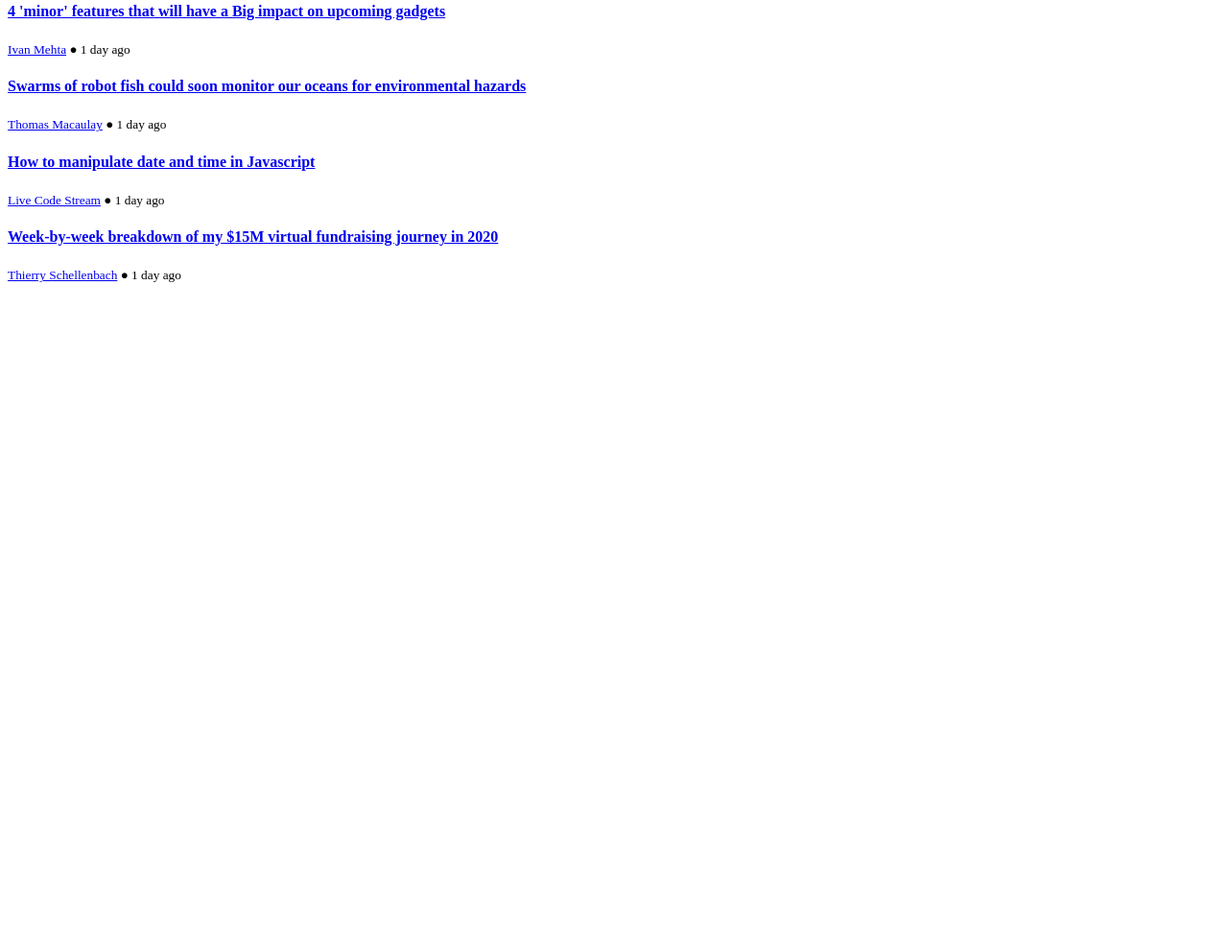
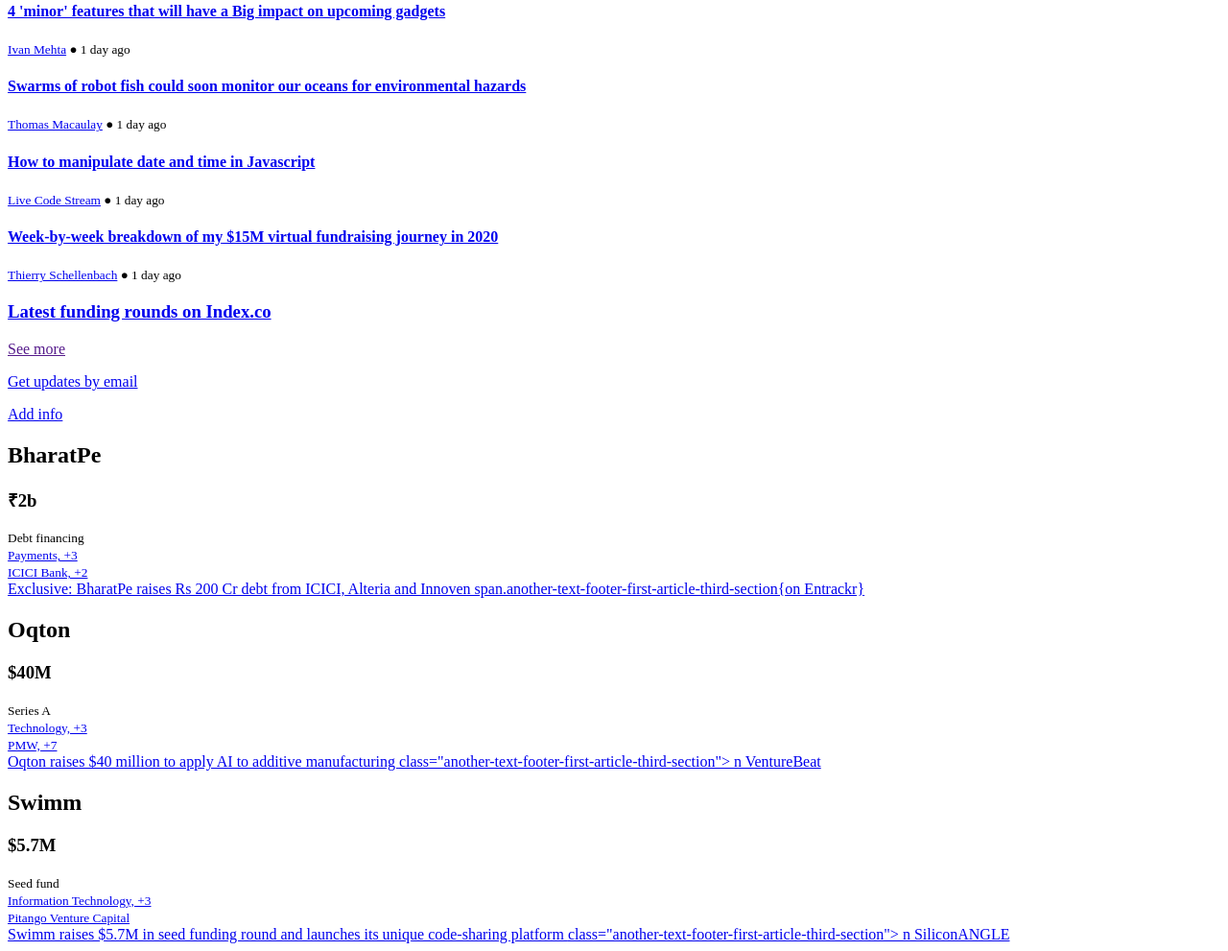
Before and after one commit to marianasortino/building-with-responsive-design-mariana-11nov23, a plain HTML site: page index.html in a window 1280 px wide. Shown: the part 1026-2017 px from the top of the page at 96% size. Before the commit the page ends 1329 px from the top, so only its background shows below. Drawn offline with Linux system fonts and the light colour scheme.

Commit message:
feat finish changes in index

```diff
--- a/index.html
+++ b/index.html
@@ -284,7 +284,172 @@
     </article>
   </section>
   <section class="third-section">
-
+    <article class="title-third-section">
+      <h1>
+        <a href="#" class="text-decoration-none text-title-second-section line-height-2rem">Latest funding rounds on Index.co <ion-icon name="chevron-forward-outline" class="arrow-right-title"></ion-icon>
+      </a>
+      </h1>
+      <div class="subtitle-third-section">
+        <p>
+          <a href="" hre="#" class="text-decoration-none p-l-title-second-section">
+            See more
+          </a>
+        </p>
+        <p>
+          <a href="#" class="text-decoration-none p-2-title-second-section">
+            Get updates by email
+          </a>
+        </p>
+        <p>
+          <a href="#" class="text-decoration-none p-3-title-second-section">
+            Add info
+          </a>
+        </p>
+      </div>
+    </article>
+    <article class="first-article-third section">
+      <div>
+        <pic-1-first-article-third-section></pic-1-first-article-third-section>
+        <h2 class="title-first-article-third-section">
+          BharatPe
+        </h2>
+        <div class="subtitle-first-article-third-section">
+          <h3 class="subtitle-1-first-article-third-section">
+            ₹2b
+          </h3>
+          <small class="subtitle-2-first-article-third-section">
+            Debt financing
+          </small>
+        </div>
+      </div>
+      <div class="body-first-article-third-section">
+        <small class="line-body-first-article-third-section">
+          <ion-icon>
+            <div name="pricetag-outline" class="icons-first-article-third-section"></div>
+            <span>
+              <a href="#" class="text icons-first-article-third-section">
+                Payments, +3
+              </a>
+            </span>
+          </ion-icon>
+        </small>
+        <small class="line-body-first-article-third-section">
+          <ion-icon>
+            <div name="briefcase-outline" class="icons-first-article-third-section"></div>
+            <span>
+              <a href="#" class="text-footer-first-article-third-section">
+                ICICI Bank, +2
+              </a>
+            </span>
+          </ion-icon>
+        </small>
+      </div>
+      <div class="footer-first-article-third-section">
+        <span>
+          <a href="#" class="text icons-first-article-third-section">
+            Exclusive: BharatPe raises Rs 200 Cr debt from ICICI, Alteria and Innoven span.another-text-footer-first-article-third-section{on Entrackr}</span>
+          </a>
+          </small>
+        </div>
+    </article>
+    <article class="second-article-third section">
+      <div>
+        <pic-2-first-article-third-section></pic-1-first-article-third-section>
+        <h2 class="title-first-article-third-section">
+          Oqton
+        </h2>
+        <div class="subtitle-first-article-third-section">
+          <h3 class="subtitle-1-first-article-third-section">
+            $40M
+          </h3>
+          <small class="subtitle-2-first-article-third-section">
+            Series A
+          </small>
+        </div>
+      </div>
+      <div class="body-first-article-third-section">
+        <small class="line-body-first-article-third-section">
+          <ion-icon>
+            <div name="pricetag-outline" class="icons-first-article-third-section"></div>
+            <span>
+              <a href="#" class="text icons-first-article-third-section">
+                Technology, +3
+              </a>
+            </span>
+          </ion-icon>
+        </small>
+        <small class="line-body-first-article-third-section">
+          <ion-icon>
+            <div name="briefcase-outline" class="icons-first-article-third-section"></div>
+            <span>
+              <a href="#" class="text-footer-first-article-third-section">
+                PMW, +7
+              </a>
+            </span>
+          </ion-icon>
+        </small>
+      </div>
+      <div class="footer-first-article-third-section">
+        <span>
+          <a href="#" class="text icons-first-article-third-section">
+            Oqton raises $40 million to apply AI to additive manufacturing
+        </span>
+          class="another-text-footer-first-article-third-section">
+            n VentureBeat
+        </span>
+          </a>
+          </small>
+        </div>
+    </article>
+    <article class="third-article-third section">
+      <div>
+        <pic-3-first-article-third-section></pic-1-first-article-third-section>
+        <h2 class="title-first-article-third-section">
+          Swimm
+        </h2>
+        <div class="subtitle-first-article-third-section">
+          <h3 class="subtitle-1-first-article-third-section">
+            $5.7M
+          </h3>
+          <small class="subtitle-2-first-article-third-section">
+            Seed fund
+          </small>
+        </div>
+      </div>
+      <div class="body-first-article-third-section">
+        <small class="line-body-first-article-third-section">
+          <ion-icon>
+            <div name="pricetag-outline" class="icons-first-article-third-section"></div>
+            <span>
+              <a href="#" class="text icons-first-article-third-section">
+                Information Technology, +3
+              </a>
+            </span>
+          </ion-icon>
+        </small>
+        <small class="line-body-first-article-third-section">
+          <ion-icon>
+            <div name="briefcase-outline" class="icons-first-article-third-section"></div>
+            <span>
+              <a href="#" class="text icons-first-article-third-section">
+                Pitango Venture Capital
+              </a>
+            </span>
+          </ion-icon>
+        </small>
+      </div>
+      <div class="footer-first-article-third-section">
+        <span>
+          <a href="#" class="text-footer-first-article-third-section">
+            Swimm raises $5.7M in seed funding round and launches its unique code-sharing platform
+        </span>
+          class="another-text-footer-first-article-third-section">
+            n SiliconANGLE
+        </span>
+          </a>
+          </small>
+        </div>
+    </article>
   </section>
 </body>
 </html>
```
